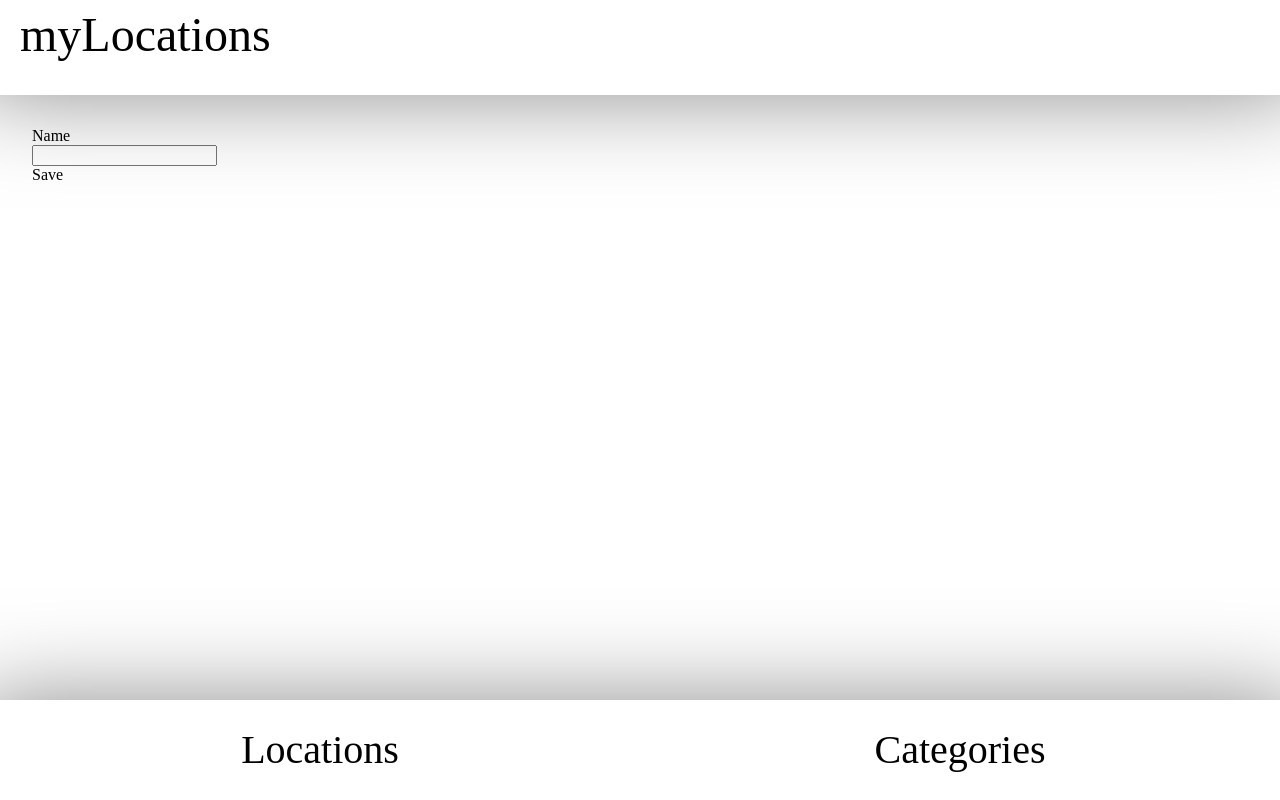
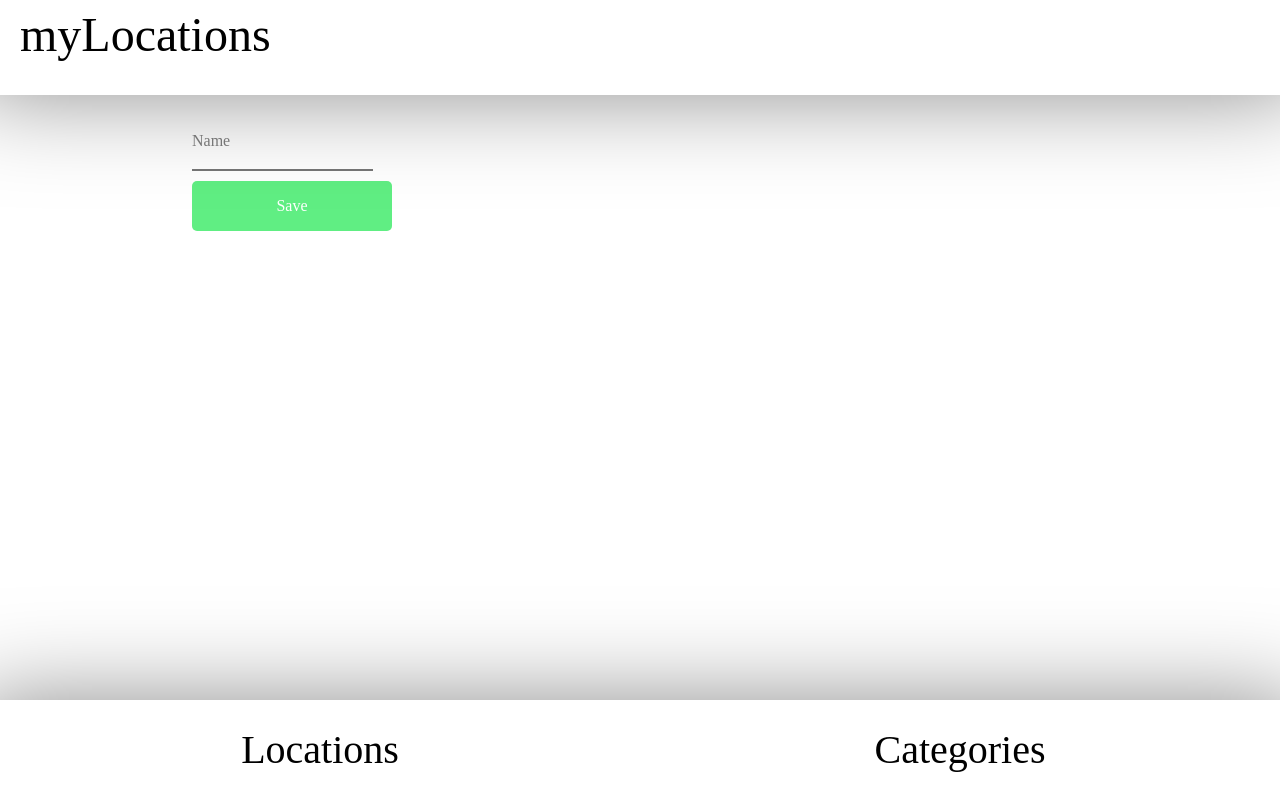
Before and after one commit to noamsilver/wds-react, a React app: page /1/1/1 in a window 1280 px wide. Built offline with nearby package versions, Linux system fonts and the light colour scheme; what flux would draw is missing.

Commit message:
Design for the ItemView

```diff
--- a/src/js/components/ItemView.js
+++ b/src/js/components/ItemView.js
@@ -140,13 +140,13 @@ class ItemView extends Component {
         <div id="view">
           {isLocation &&
             <div>
-              <div className="address line">Address: {this.state.item.address}</div>
-              <div className="coordinates line">Coordinates: {this.state.item.coordinates}</div>
-              <div className="category line">Category: {this.state.item.category}</div>
+              <div className="address line"><div>Address</div>{this.state.item.address}</div>
+              <div className="coordinates line"><div>Coordinates</div>{this.state.item.coordinates}</div>
+              <div className="category line"><div>Category</div>{this.state.item.category}</div>
             </div>
           }
           {!isLocation &&
-            <div className="name line">Name: {this.state.item.name}</div>
+            <div className="name line"><div>Name</div>{this.state.item.name}</div>
           }
         </div>;
     } else {
--- a/src/styles/item.css
+++ b/src/styles/item.css
@@ -0,0 +1,43 @@
+#item {
+  padding-left: 15%;
+}
+
+#item .line {
+  margin-top: 5px;
+}
+
+#item .line div {
+  margin-top: 5px;
+  color: rgba(0, 0, 0, 0.5);
+}
+
+#item #edit label div {
+  padding-top: 5px;
+  color: rgba(0, 0, 0, 0.5);
+}
+
+#item #edit label input, #item #edit label select {
+  margin-top: 2px;
+}
+
+#item #edit label input {
+  border-top: 0px;
+  border-right: 0px;
+  border-left: 0px;
+}
+
+#item #edit label input:focus, #item #edit label select:focus {
+  background-color: rgba(56, 79, 255, 0.05);
+}
+
+#item #edit .save.button {
+  cursor: pointer;
+  width: 200px;
+  height: 50px;
+  background-color: rgb(96, 238, 131);
+  color: white;
+  text-align: center;
+  line-height: 50px;
+  border-radius: 5px;
+  margin-top: 10px;
+}
```
